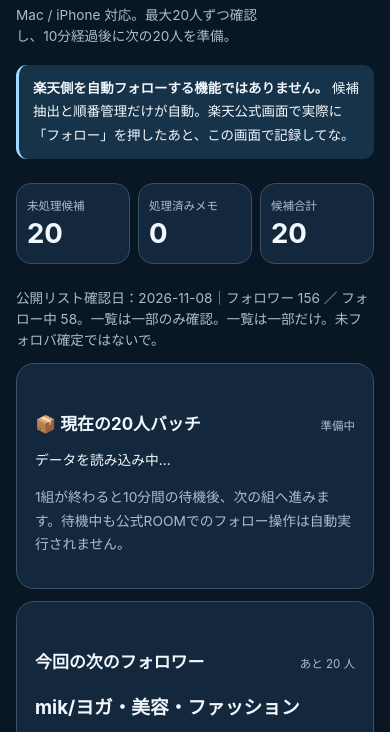
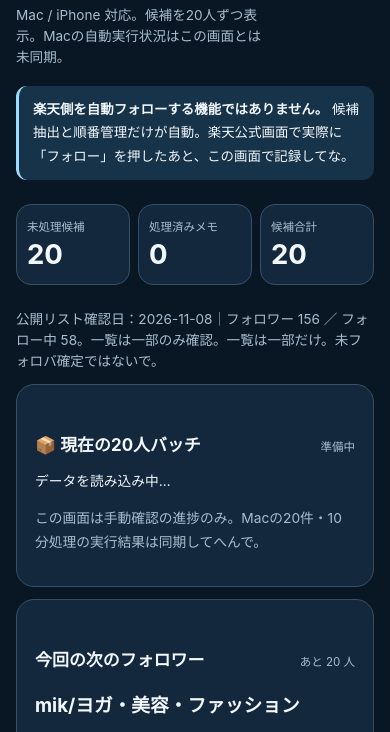
Before and after one commit to nexlab-dev/eemon-room-dashboard, a plain HTML site: page followbacks.html in a window 390 px wide. Shown: the part 84-816 px from the top of the page. Drawn offline with Linux system fonts and the light colour scheme.

Commit message:
EEMON: clarify iPhone review progress is not synced with Mac follow worker

```diff
--- a/followbacks.html
+++ b/followbacks.html
@@ -6,14 +6,14 @@
 <title>EEMON｜フォローバック処理室</title>
 <link rel="stylesheet" href="./style.css"></head>
 <body><main class="wrap">
-<header class="header"><div><div class="eyebrow">PROJECT EEMON / FOLLOW BACK</div><h1>🤝 フォロバ処理室</h1><p class="sub">Mac / iPhone 対応。最大20人ずつ確認し、10分経過後に次の20人を準備。</p></div><div class="live" id="connection">読み込み中</div></header>
+<header class="header"><div><div class="eyebrow">PROJECT EEMON / FOLLOW BACK</div><h1>🤝 フォロバ処理室</h1><p class="sub">Mac / iPhone 対応。候補を20人ずつ表示。Macの自動実行状況はこの画面とは未同期。</p></div><div class="live" id="connection">読み込み中</div></header>
 <p class="notice"><strong>楽天側を自動フォローする機能ではありません。</strong> 候補抽出と順番管理だけが自動。楽天公式画面で実際に「フォロー」を押したあと、この画面で記録してな。</p>
 <section class="counts" aria-label="フォローバック処理数"><div><small>未処理候補</small><strong id="remaining">–</strong></div><div><small>処理済みメモ</small><strong id="done">–</strong></div><div><small>候補合計</small><strong id="total">–</strong></div></section>
 <p class="sub" id="source-info"></p>
 <section class="panel" aria-label="20人単位の処理進捗">
 <div class="section-heading"><h2>📦 現在の20人バッチ</h2><span id="batch-number" class="muted">準備中</span></div>
 <p id="batch-progress">データを読み込み中…</p>
-<p class="muted small" id="batch-cooldown">1組が終わると10分間の待機後、次の組へ進みます。待機中も公式ROOMでのフォロー操作は自動実行されません。</p>
+<p class="muted small" id="batch-cooldown">この画面は手動確認の進捗のみ。Macの20件・10分処理の実行結果は同期してへんで。</p>
 </section>
 <section class="panel" aria-label="次に確認するフォロワー">
   <div class="section-heading"><h2>今回の次のフォロワー</h2><span class="muted" id="index"></span></div>
```
